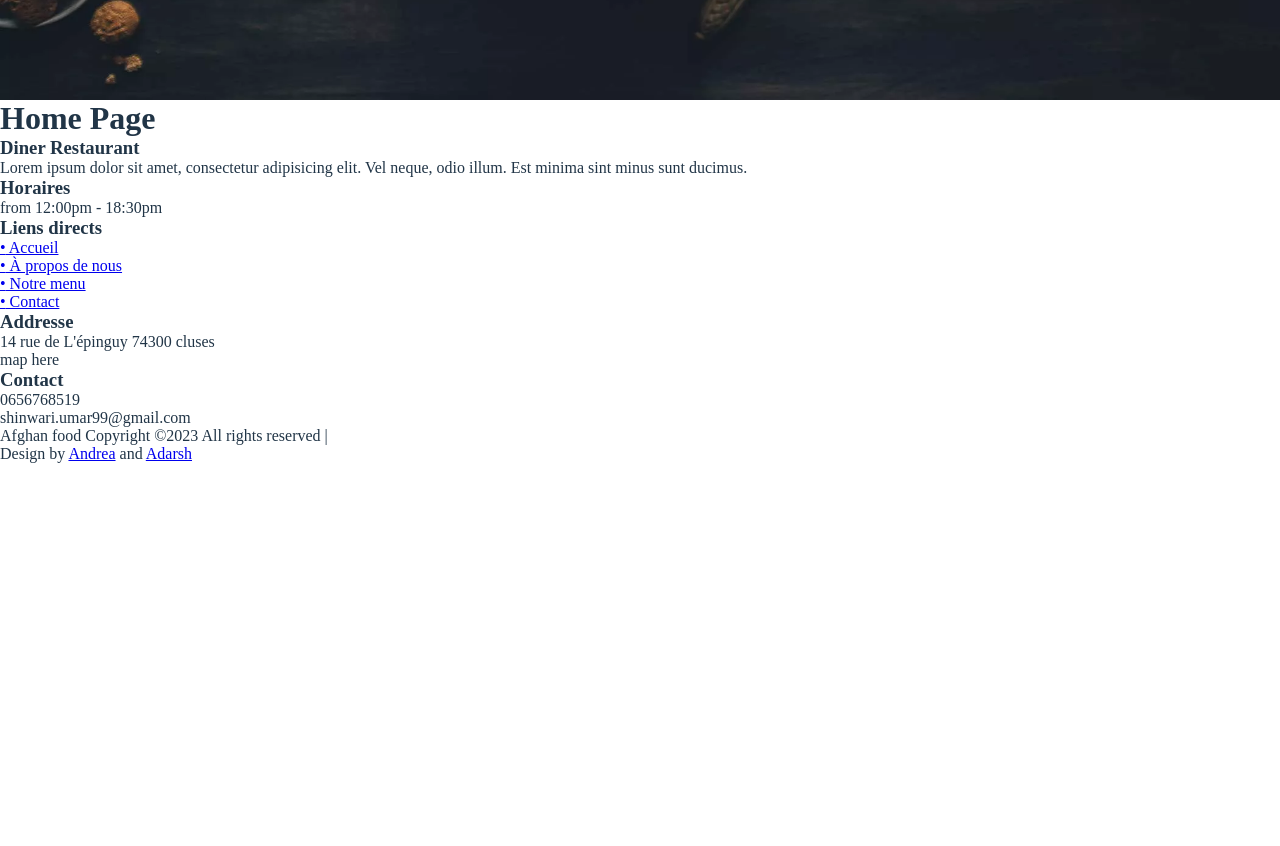
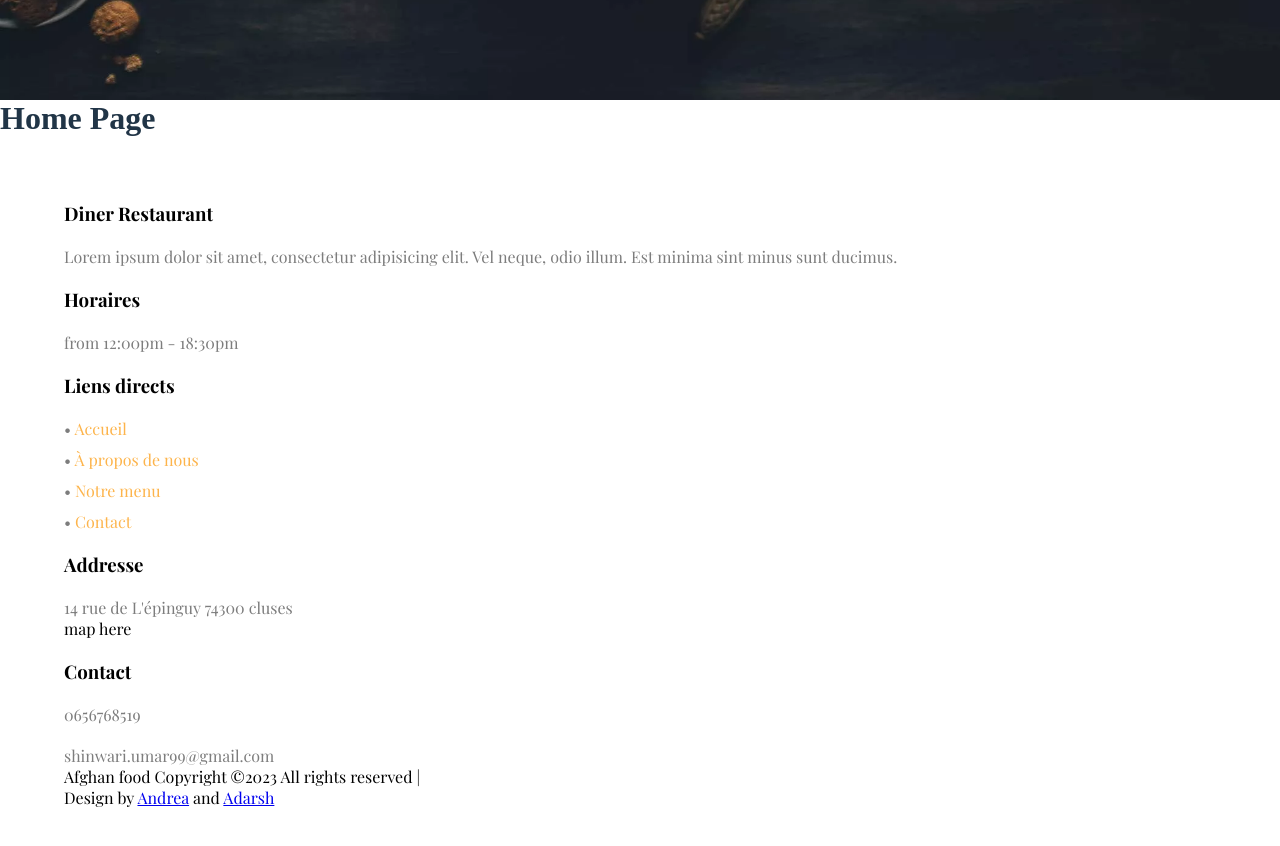
Before and after one commit to rivasbolinga/Afghan-Restaurant, a React app: page / in a window 1280 px wide. Shown: the part 700-1546 px from the top of the page. Before the commit the page ends 1163 px from the top, so only its background shows below. Built offline with nearby package versions, Linux system fonts and the light colour scheme; the HTML template or start-up script is replaced by a standard one.

Commit message:
Style footer part 1

```diff
--- a/src/styles/common.scss
+++ b/src/styles/common.scss
@@ -1,8 +1,12 @@
 @import url('https://fonts.googleapis.com/css2?family=Open+Sans:ital,wght@0,300;0,400;0,500;0,600;0,700;1,300;1,400;1,500&display=swap');
+@import url('https://fonts.googleapis.com/css2?family=Playfair+Display:wght@400;500;600;700&display=swap');
 
 $black: #000;
 $white: #fff;
 $open: 'Open Sans';
+$grey: rgb(125, 125, 125);
+$orange: #FDB44B;
+$playfair: 'Playfair Display';
 
 * {
   margin: 0;
--- a/src/styles/footer.scss
+++ b/src/styles/footer.scss
@@ -1,15 +1,47 @@
 @import './common.scss';
 
 
-footer::before {
-  content: "";
-  position: absolute;
-  top: 0;
-  left: 0;
-  width: 100%;
-  height: 20px;
-  border-top: 10px solid transparent;
-  border-bottom: 10px solid transparent;
-  border-left: 20px solid #333;
-  z-index: 999;
+footer {
+  background-color: white;
+  font-family: $playfair;
+  color:$black;
+  font-weight: 300;
+  padding: 5%;
 }
+
+.footer-container {
+  display: flex;
+  flex-direction: column;
+  justify-content: center;
+  gap: 20px;
+}
+
+.footer-title {
+  font-weight: 300px;
+}
+
+.footer-text {
+  color: $grey;
+  margin-top: 20px;
+  font-weight: 300;
+}
+
+.footer-links li {
+  list-style: none;
+}
+
+.footer-links a {
+  color: $orange;
+  text-decoration: none;
+}
+
+.footer-links  {
+  margin-top: 20px;
+  display: flex;
+  flex-direction: column;
+  gap: 10px;
+}
+
+.span-bullet {
+  color: $grey;
+}
```
